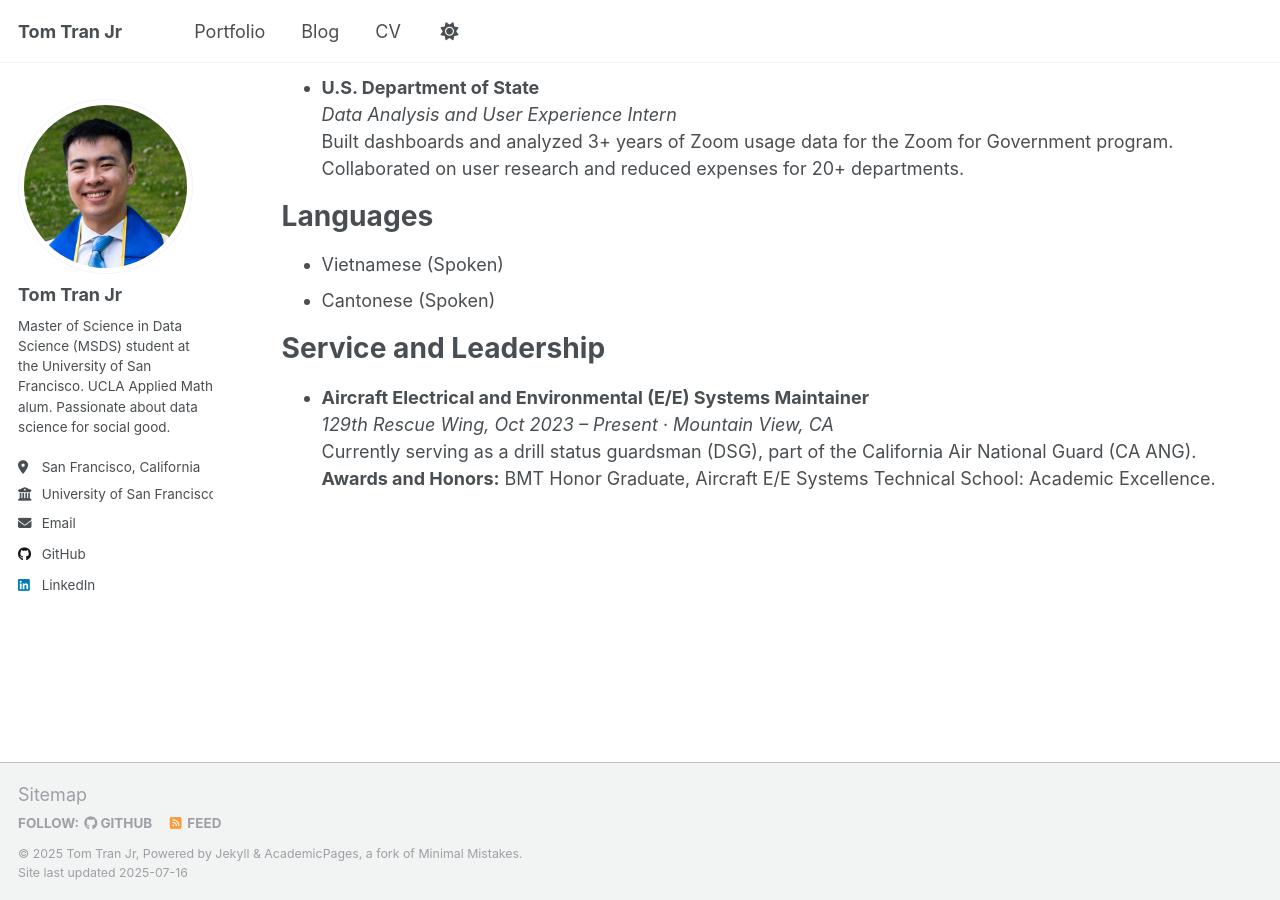
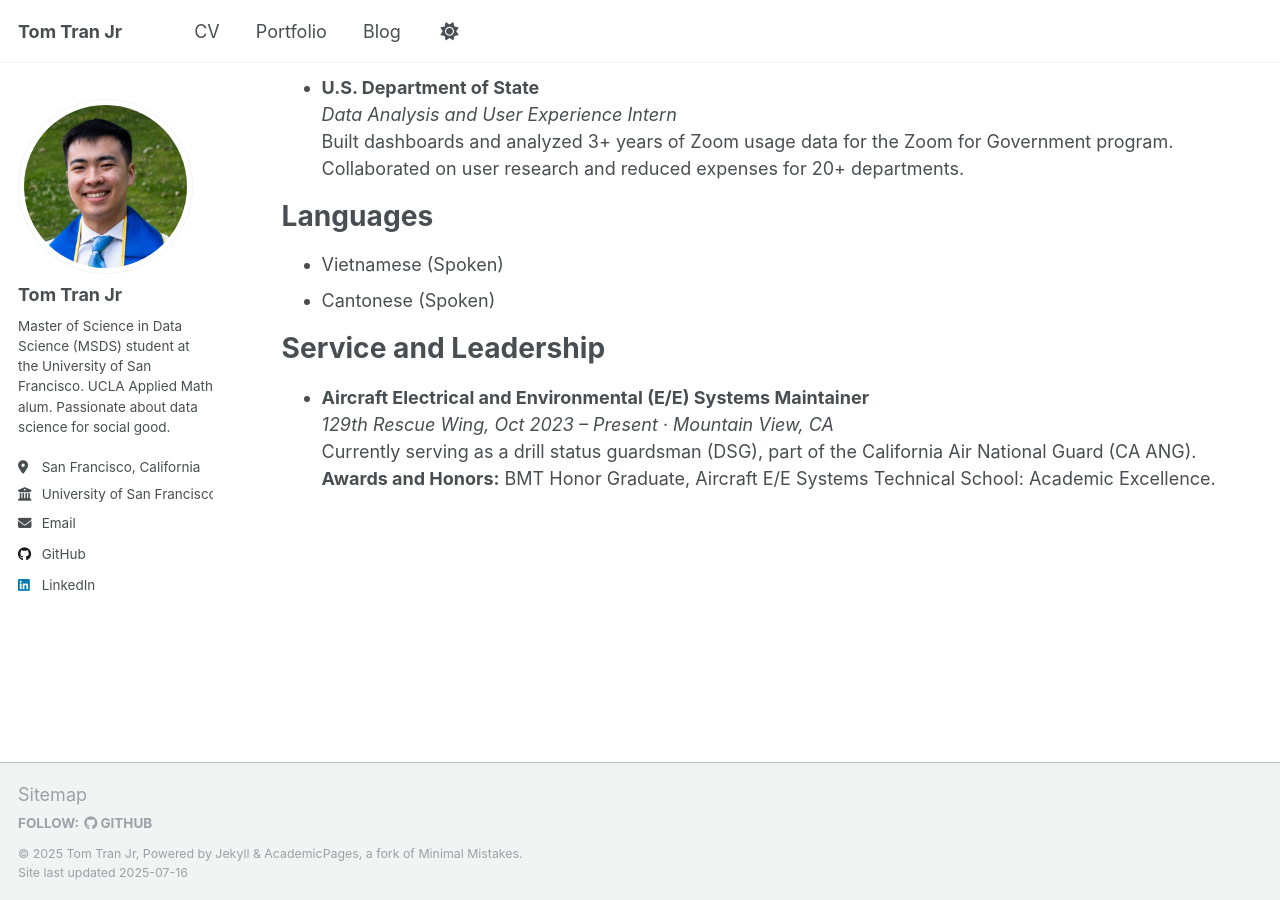
Before and after one commit to tomtranjr/tomtranjr.github.io, a Jekyll site: the page built from _pages/cv.md, in a window 1280 px wide and 900 px high, scrolled down 671 px. Built offline with Jekyll 4.4.1, drawn with Linux system fonts in a browser that asks for light colours; a script that is not in the unit is left out.

Commit message:
rearranged navigation, edited footer, touch up of cv.md

```diff
--- a/_data/navigation.yml
+++ b/_data/navigation.yml
@@ -1,9 +1,9 @@
 main:
+  - title: "CV"
+    url: /cv/
+
   - title: "Portfolio"
     url: /portfolio/
 
   - title: "Blog"
     url: /year-archive/
-
-  - title: "CV"
-    url: /cv/
--- a/_includes/footer.html
+++ b/_includes/footer.html
@@ -7,13 +7,10 @@
       <li><strong>{{ site.data.ui-text[site.locale].follow_label }}</strong></li>
     {% endif %}
     {% if site.author.github %}
-      <li><a href="http://github.com/{{ site.author.github }}"><i class="fab fa-github" aria-hidden="true"></i> GitHub</a></li>
+      <li><a href="http://github.com/{{ site.author.github }}" target="_blank"><i class="fab fa-github" aria-hidden="true"></i> GitHub</a></li>
     {% endif %}
     {% if site.author.bitbucket %}
       <li><a href="http://bitbucket.org/{{ site.author.bitbucket }}"><i class="fab fa-bitbucket" aria-hidden="true"></i> Bitbucket</a></li>
-    {% endif %}
-    {% if site.atom_feed.hide != true %}
-    <li><a href="{% if site.atom_feed.path %}{{ site.atom_feed.path }}{% else %}{{ base_path }}/feed.xml{% endif %}"><i class="fa fa-fw fa-rss-square" aria-hidden="true"></i> {{ site.data.ui-text[site.locale].feed_label | default: "Feed" }}</a></li>
     {% endif %}
   </ul>
 </div>
--- a/_pages/cv.md
+++ b/_pages/cv.md
@@ -13,9 +13,9 @@ Tom Tran Jr
 ======
 Master of Science in Data Science student at the University of San Francisco. UCLA B.S. Applied Mathematics alum.
 📍 San Francisco, California
-📧 [tranjrtom@gmail.com](mailto:tranjrtom@gmail.com)
-🌐 [tomtranjr.github.io](https://tomtranjr.github.io)
-💼 [GitHub](https://github.com/tomtranjr) | [LinkedIn](https://www.linkedin.com/in/tomtranjr/)
+📧 <a href="mailto:tranjrtom@gmail.com" target="_blank">tranjrtom@gmail.com</a>
+🌐 <a href="https://tomtranjr.github.io" target="_blank">tomtranjr.github.io</a>
+💼 <a href="https://github.com/tomtranjr" target="_blank">GitHub</a> | <a href="https://www.linkedin.com/in/tomtranjr/" target="_blank">LinkedIn</a>
 
 Education
 ======
```
